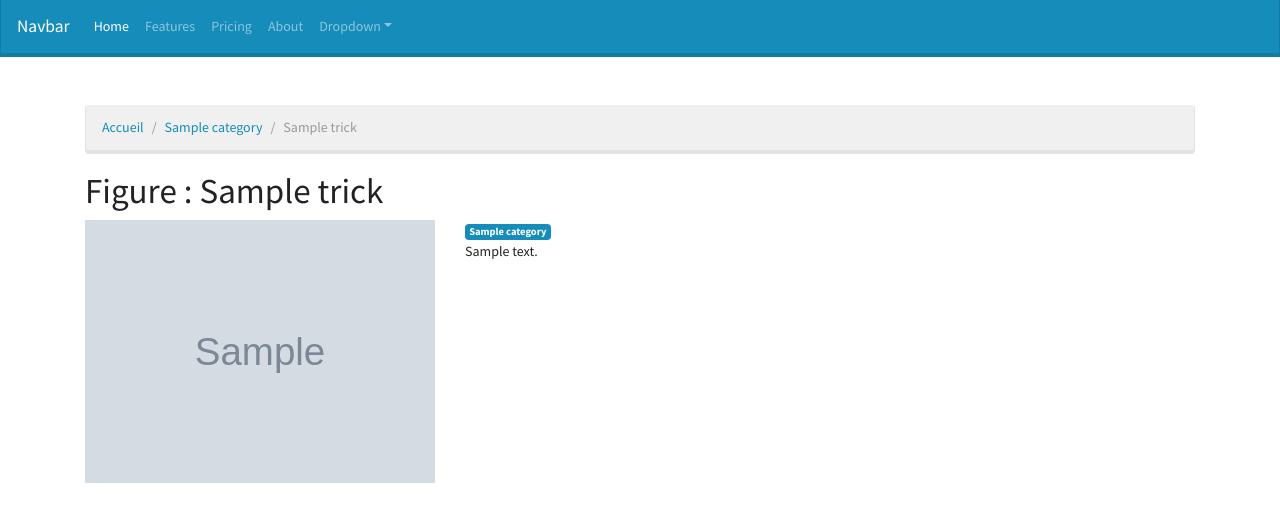
After one commit to nbaccour/snow-dev, a Symfony app: template templates/trick/trick.html.twig in a window 1280 px wide. The commit adds this page. Shown: the top 522 px of the page. Run offline with Twig, Linux system fonts and the light colour scheme; the template is opened without the code that fills it: most values are stand-ins (such as "Sample title", 1, 10 or a date in 2020); grey boxes marked "Sample" are stand-in pictures; some libraries are stand-ins or nearby versions.

Commit message:
creation page figure

```diff
--- a/templates/shared/_navbar.html.twig
+++ b/templates/shared/_navbar.html.twig
@@ -33,9 +33,9 @@
                 </div>
             </li>
         </ul>
-        <form class="form-inline my-2 my-lg-0">
-            <input class="form-control mr-sm-2" type="text" placeholder="Search">
-            <button class="btn btn-secondary my-2 my-sm-0" type="submit">Search</button>
-        </form>
+        {#<form class="form-inline my-2 my-lg-0">#}
+        {#<input class="form-control mr-sm-2" type="text" placeholder="Search">#}
+        {#<button class="btn btn-secondary my-2 my-sm-0" type="submit">Search</button>#}
+        {#</form>#}
     </div>
 </nav>
--- /dev/null
+++ b/templates/trick/trick.html.twig
@@ -0,0 +1,26 @@
+{% extends 'base.html.twig' %}
+
+{% block title %}
+    Figure : {{ trick.name }}
+{% endblock %}
+
+{% block body %}
+    <ol class="breadcrumb">
+        <li class="breadcrumb-item"><a href="{{ path('homepage') }}">Accueil</a></li>
+        <li class="breadcrumb-item"><a
+                    href="{{ path('trick_category',{'slug':trick.category.name}) }}">{{ trick.category.name }}</a></li>
+        <li class="breadcrumb-item active">{{ trick.name }}</li>
+    </ol>
+    <h1>Figure : {{ trick.name }}</h1>
+    <div class="row">
+        <div class="col-4">
+
+            <img src="/{{ trick.picture }}" class="img-fluid" alt="Image de {{ trick.name }}">
+        </div>
+        <div class="col">
+            <span class="badge badge-primary">{{ trick.category.name }}</span>
+            <p> {{ trick.description }}</p>
+        </div>
+    </div>
+
+{% endblock %}
```
Also changed, not shown: src/Controller/TrickController.php (+16 -0 lines), templates/trick/category.html.twig (+7 -2 lines).
